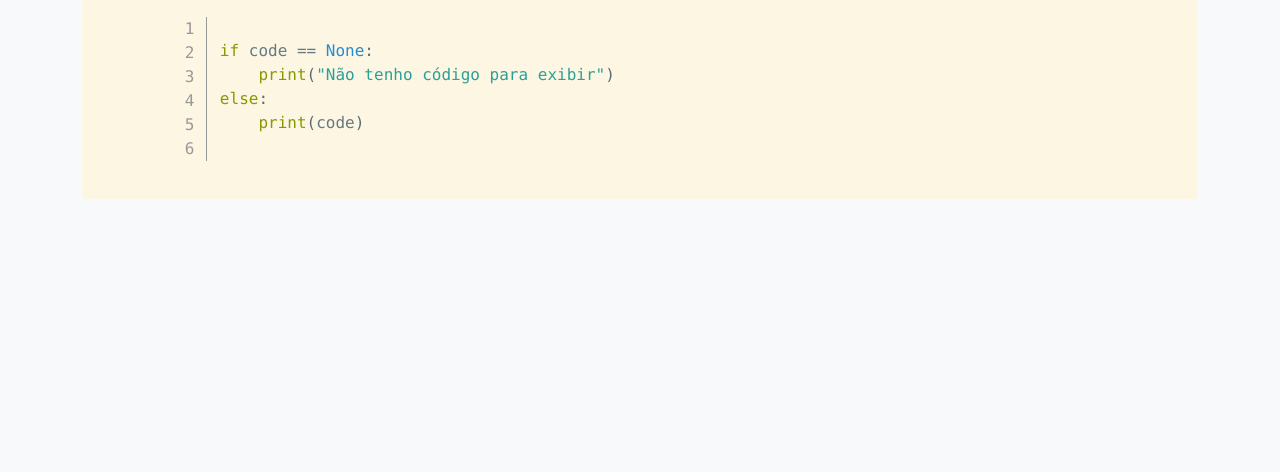
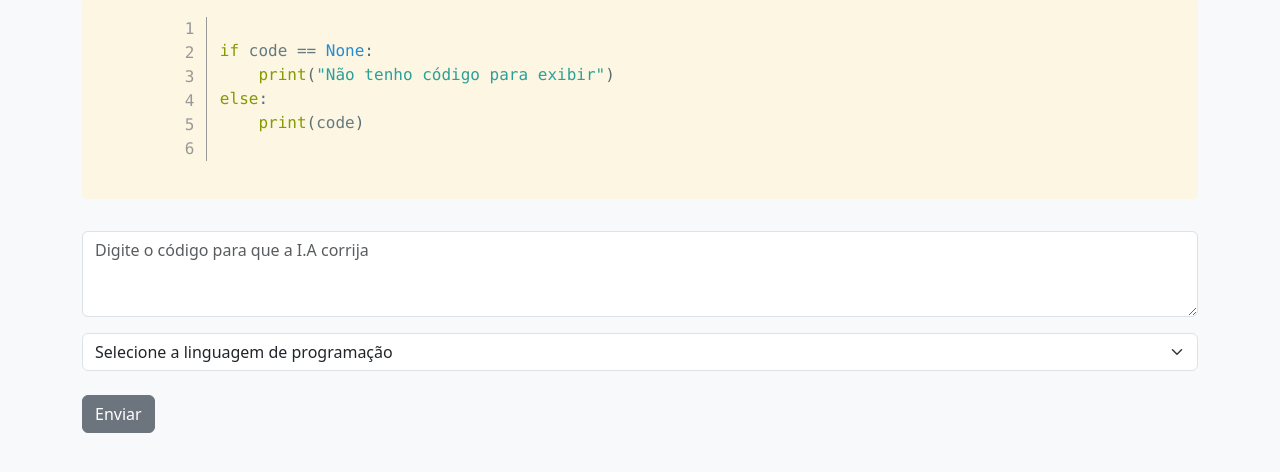
Before and after one commit to daviola/django_ia, a Django app: page /correcao in a window 1280 px wide. Shown: the part 159-631 px from the top of the page. Run offline with Django 4.2, Linux system fonts and the light colour scheme.

Commit message:
form part 1 e 2

```diff
--- a/webapp/templates/correcao.html
+++ b/webapp/templates/correcao.html
@@ -8,4 +8,19 @@
             print(code)
         </code>
     </pre>
+    <br>
+    <form method="POST" action="{% url 'correcao' %}">
+        {% csrf_token %}
+        <div class="mb-3">
+            <textarea class="form-control" name="code" placeholder="Digite o código para que a I.A corrija" rows="3"></textarea>
+        </div>
+        <select class="form-select" name="linguagem">
+            <option>Selecione a linguagem de programação</option>
+            {% for linguagem in linguagens %}
+                <option value={{linguagem}}>{{linguagem}}</option>
+            {% endfor %}
+        </select>
+        <br>
+        <button type="submit" class="btn btn-secondary">Enviar</button>
+    </form>
 {% endblock content %}
--- a/webapp/views/openai.py
+++ b/webapp/views/openai.py
@@ -1,12 +1,36 @@
 from django.shortcuts import render
 
 # Create your views here.
+linguagens = [
+    'c',
+    'clike',
+    'cpp',
+    'csharp',
+    'css',
+    'csv',
+    'django',
+    'go',
+    'graphql',
+    'java',
+    'javascript',
+    'markup',
+    'markup-templating',
+    'perl',
+    'php',
+    'python',
+    'ruby',
+    'rust',
+    'sql',
+    'xml-docyamlhtml'
+    ]
+
 
 def correcao(request):
     params = {
         "view":{
             "id": "correcao",
             "titulo": "Correção de Código"
-        }
+        },
+        "linguagens": linguagens
     }
     return render(request, "correcao.html", params)
```
